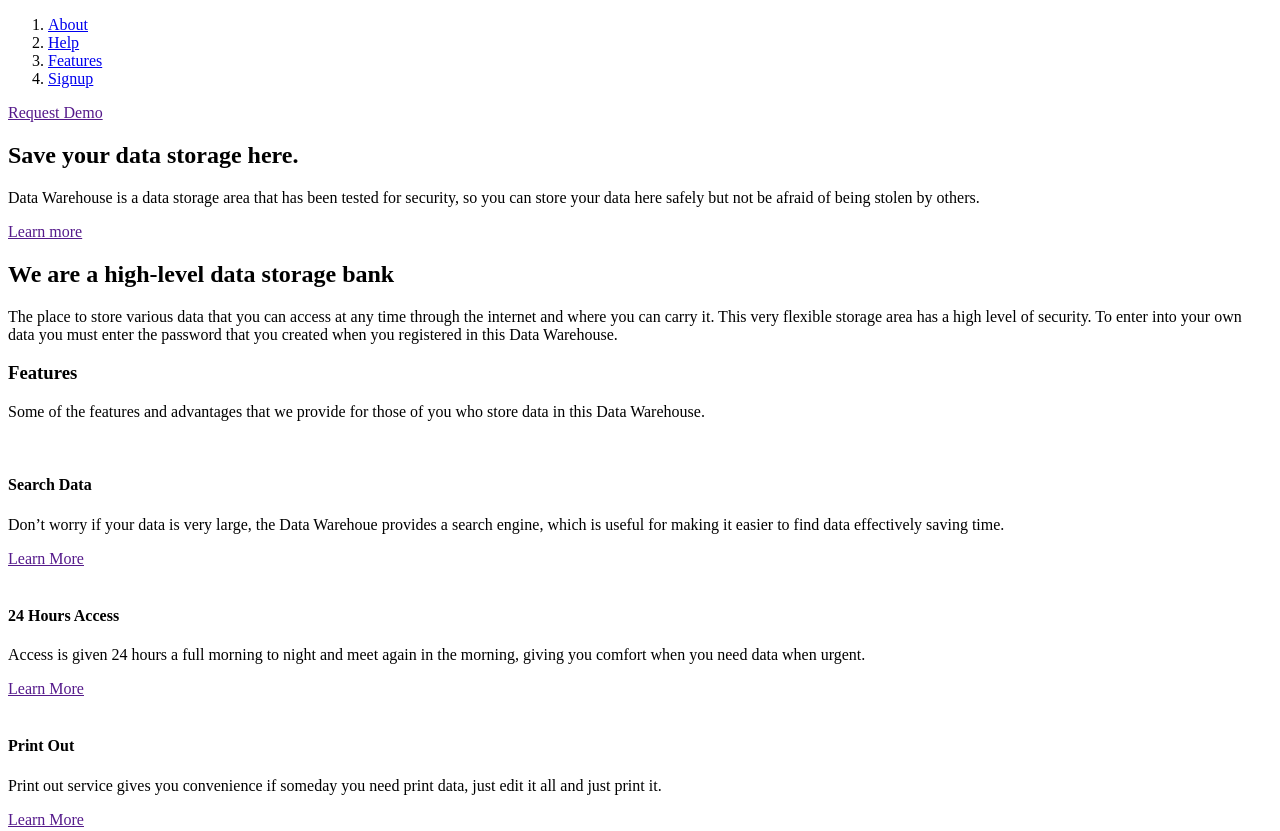
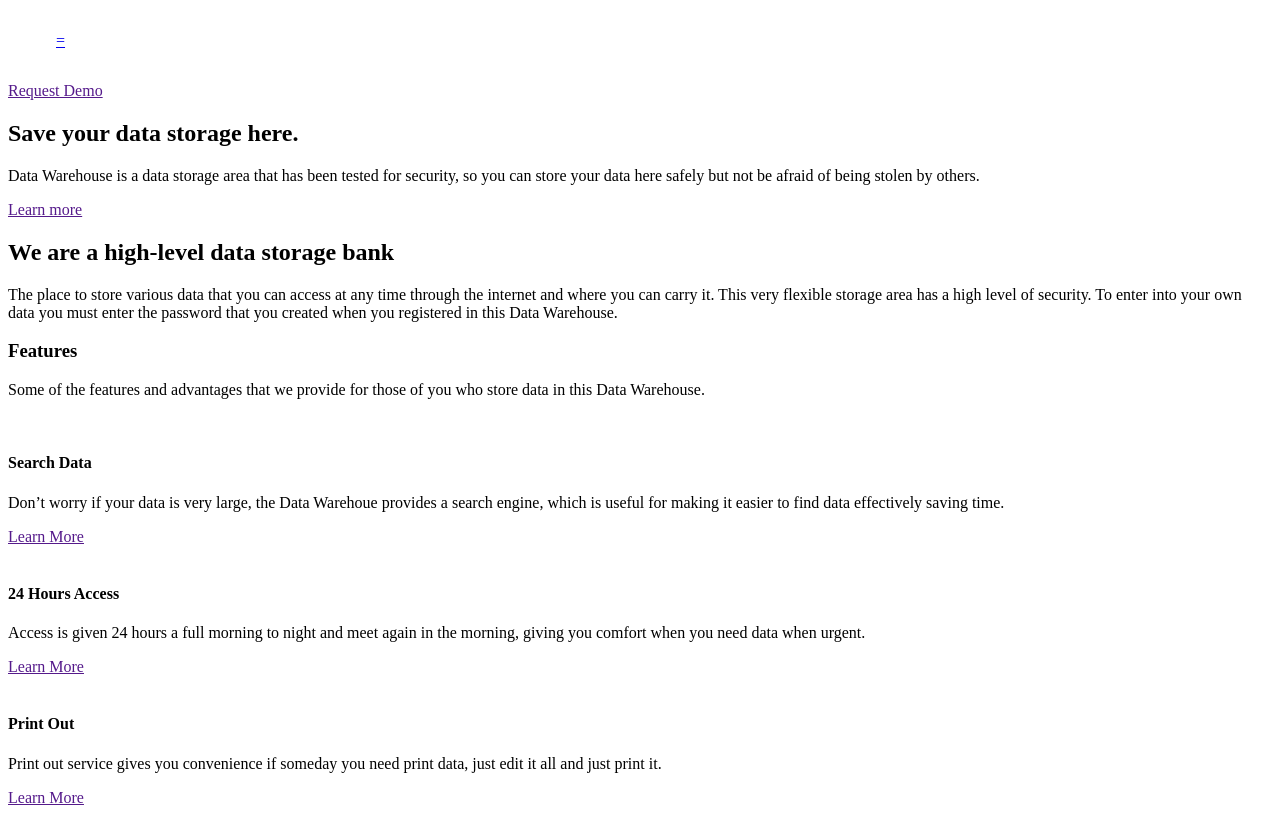
Before and after one commit to masonaviles/clickup, a website: page index.html in a window 1280 px wide. Shown: the top 831 px of the page. Drawn offline with Linux system fonts and the light colour scheme.

Commit message:
work on nav

```diff
--- a/index.html
+++ b/index.html
@@ -16,17 +16,20 @@
                 <div class="pink-pill"></div>
             </div>
             <ol class="menu">
-                <li>
+                <li class="menu-item">
                     <a href="#">About</a>
                 </li>
-                <li>
+                <li class="menu-item">
                     <a href="#">Help</a>
                 </li>
-                <li>
+                <li class="menu-item">
                     <a href="#">Features</a>
                 </li>
-                <li>
+                <li class="menu-item">
                     <a href="#">Signup</a>
+                </li>
+                <li class="toggle">
+                    <a href="#">=</a>
                 </li>
             </ol>
             <a href="" class="btn-white">Request Demo</a>
--- a/sass/nav.scss
+++ b/sass/nav.scss
@@ -0,0 +1,23 @@
+.menu {
+    display: flex;
+    flex-wrap: nowrap;
+    justify-content: space-between;
+    align-items: center;
+    list-style-type: none;
+
+    li a {
+       display: block;
+       padding: 1rem 0.5rem;
+    }
+
+    .toggle {
+        order: 1;
+    }
+
+    .menu-item {
+        order: 2;
+        width: 100%;
+        text-align: center;
+        display: none;
+    }
+}
```
Also changed, not shown: style.css, 1 other file.
